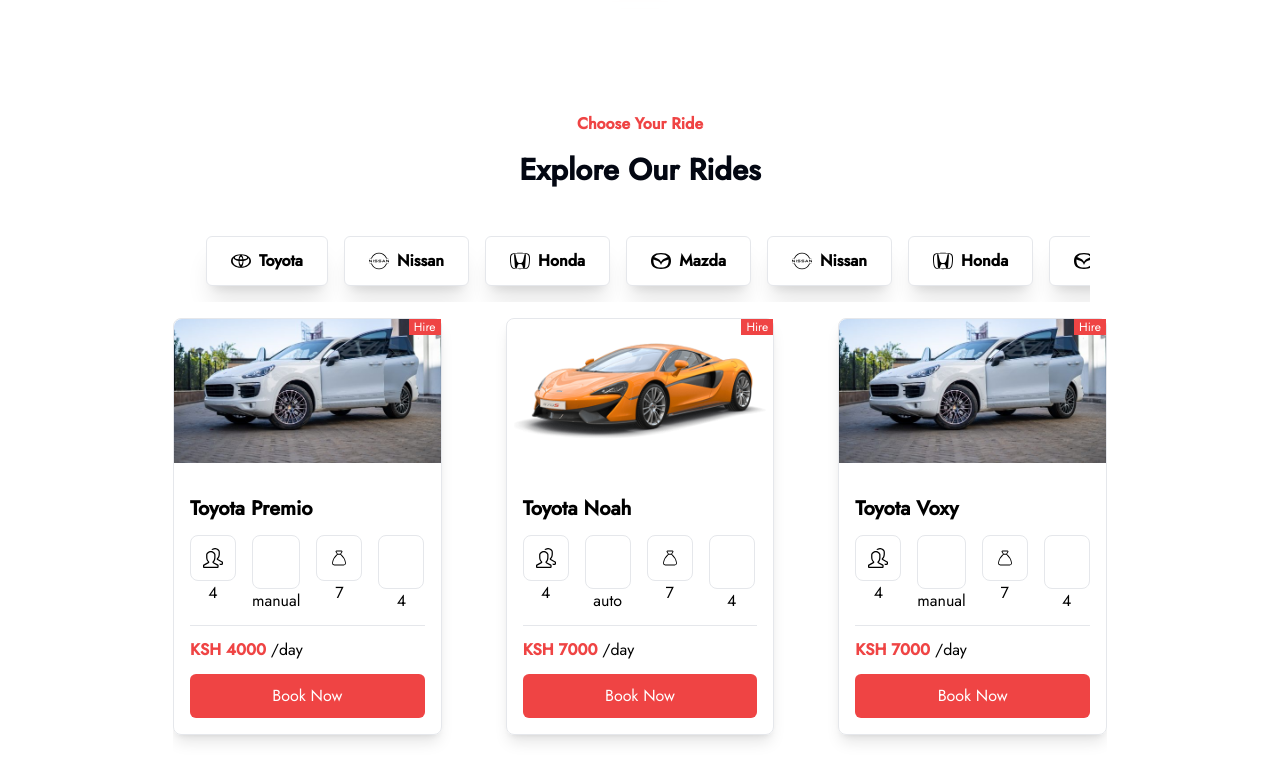
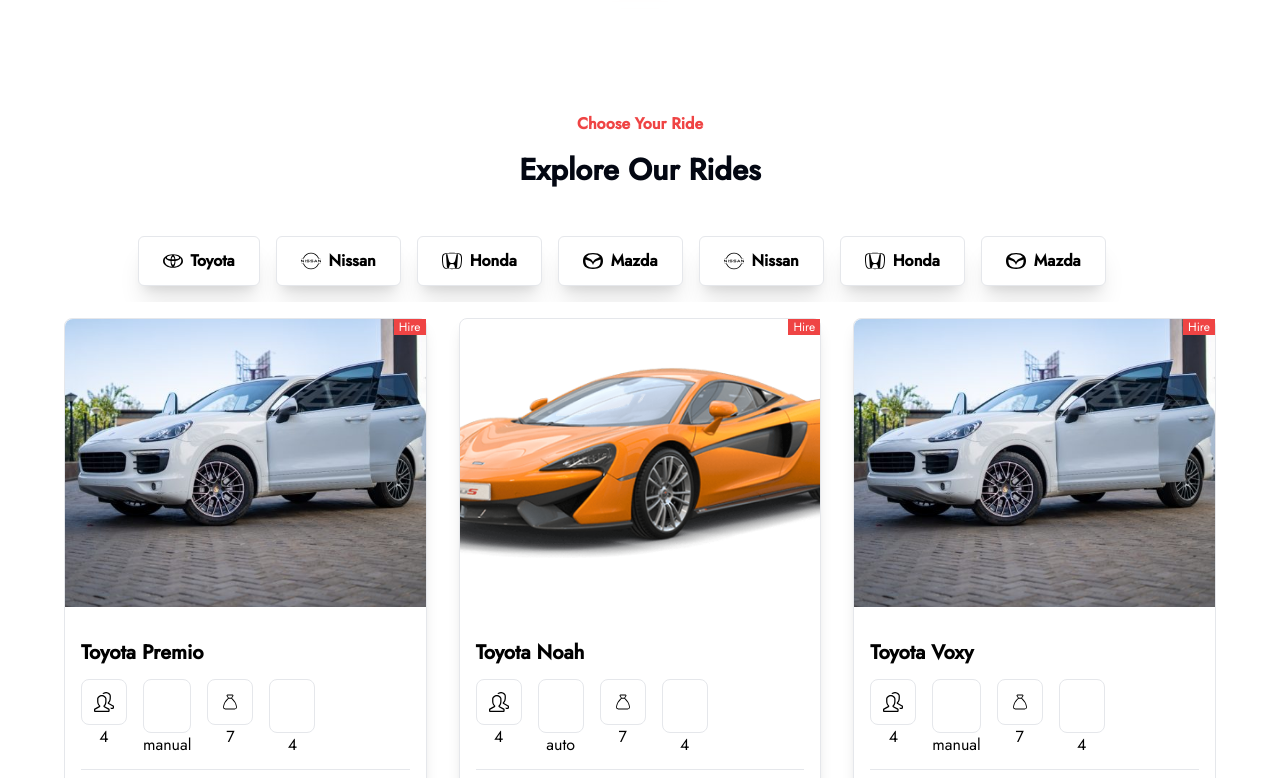
Before and after one commit to njau58/kar-hire, a React (Vite) app: page / in a window 1280 px wide. Shown: the part 1102-1880 px from the top of the page. Built offline with nearby package versions, Linux system fonts and the light colour scheme; some icons are missing.

Commit message:
added footer

```diff
--- a/src/components/MenuIcon/index.tsx
+++ b/src/components/MenuIcon/index.tsx
@@ -22,7 +22,7 @@
     ) : (
       <div
         onClick={handleOnclickMenu}
-        className=" w-9 h-9  absolute right-16 top-8 flex flex-col items-center justify-center   ease-in-out transition-all duration-300"
+        className=" w-9 h-9  absolute right-4 top-8 flex flex-col items-center justify-center   ease-in-out transition-all duration-300"
       >
         <span className="w-full py-0.5 rotate-45 absolute bg-red-500 rounded-full"></span>
 
--- a/src/components/Portifolio/SingleRide.tsx
+++ b/src/components/Portifolio/SingleRide.tsx
@@ -14,8 +14,8 @@
 }: CarProps) => {
 
   return (
-    <div className="shadow-lg  relative  rounded-lg border max-w-2xl ">
-      <div className="h-[9rem] ">
+    <div className="shadow-lg  relative  rounded-lg border bg-white max-w-lg mx-auto  w-full  ">
+      <div className="h-[18rem] ">
         <div className="absolute right-0">
 
           <Badge variant={badge} />
@@ -23,7 +23,7 @@
         <div className=" overflow-hidden h-full w-full">
         <img
           src={imageSrc}
-          className="rounded-t-lg h-full w-full object-cover   transition duration-500 ease-in-out  hover:scale-110"
+          className="rounded-t-lg h-full w-full object-cover    transition duration-500 ease-in-out  hover:scale-110"
         />
 
         </div>
--- a/src/components/Portifolio/index.tsx
+++ b/src/components/Portifolio/index.tsx
@@ -6,12 +6,13 @@
 import vihicles, { CarProps } from "../../services/allVihicles";
 import { useState } from "react";
 
+
 export interface BrandProps {
   brand_name: string;
   logo?: any;
 }
 
-const Portifolio: React.FC = () => {
+const Portifolio: React.FC= () => {
   const [filteredVihicles, setVihicles] = useState<CarProps[]>(vihicles);
 
   const brands: BrandProps[] = [
@@ -55,7 +56,7 @@
 
   return (
     <section className=" relative  my-24 max-w-6xl lg:mx-auto mx-4 flex items-center justify-center overflow-hidden">
-      <div className="flex flex-col items-center justify-center gap-4   ">
+      <div className="flex flex-col items-center justify-center gap-4   w-full mx-auto  ">
         <p className="text-center font-bold text-primary">Choose Your Ride</p>
         <h2 className="text-3xl text-gray-950 font-bold g:text-5xl">
           Explore Our Rides
@@ -65,12 +66,13 @@
 
         {/* brands section */}
 
-        <div
-          className="  py-4   lg:w-[90%] overflow-x-scroll w-72 items-center justify-center   px-4 scrollbar-thin hover:scrollbar-thumb-primary/80
-          scrollbar-thumb-primary scrollbar-thumb-rounded-lg scrollbar-track-red-50 "
-        >
+
+
+        <div className="  py-4   lg:w-[90%] overflow-x-scroll w-72 items-center justify-center   px-4 scrollbar-thin hover:scrollbar-thumb-primary/80
+          scrollbar-thumb-primary scrollbar-thumb-rounded-lg scrollbar-track-red-50 ">
+
             <div className="w-full flex gap-4 ">
-            {brands?.map((brand, index) => {
+            {brands?.map((brand,index) => {
             return (
               <button
                 key={index}
@@ -83,11 +85,12 @@
             );
           })}
             </div>
+
         </div>
 
         {/* list of all available/filtered cars */}
 
-        <div className="mx-auto grid grid-cols-1 lg:grid-cols-3 gap-16   max-w-6xl overflow-hidden ">
+        <div className="mx-auto grid grid-cols-1 lg:grid-cols-3 gap-8    max-w-6xl w-full overflow-hidden ">
           {filteredVihicles?.map((vihicle, index) => {
             return (
               <SingleRide
```
Lines whose indentation alone changed are shown as unchanged.
